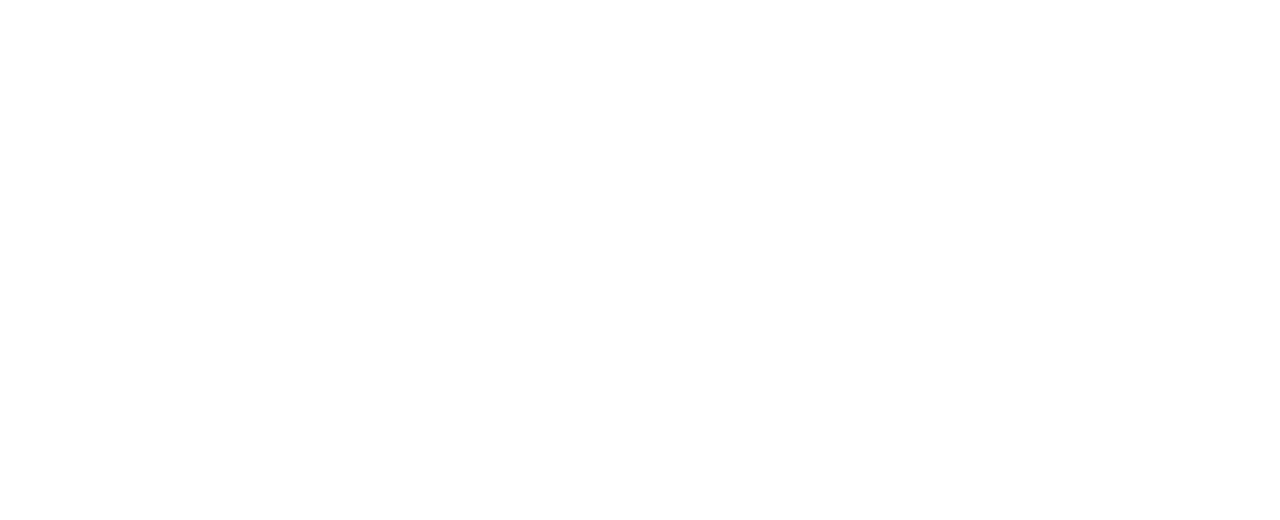
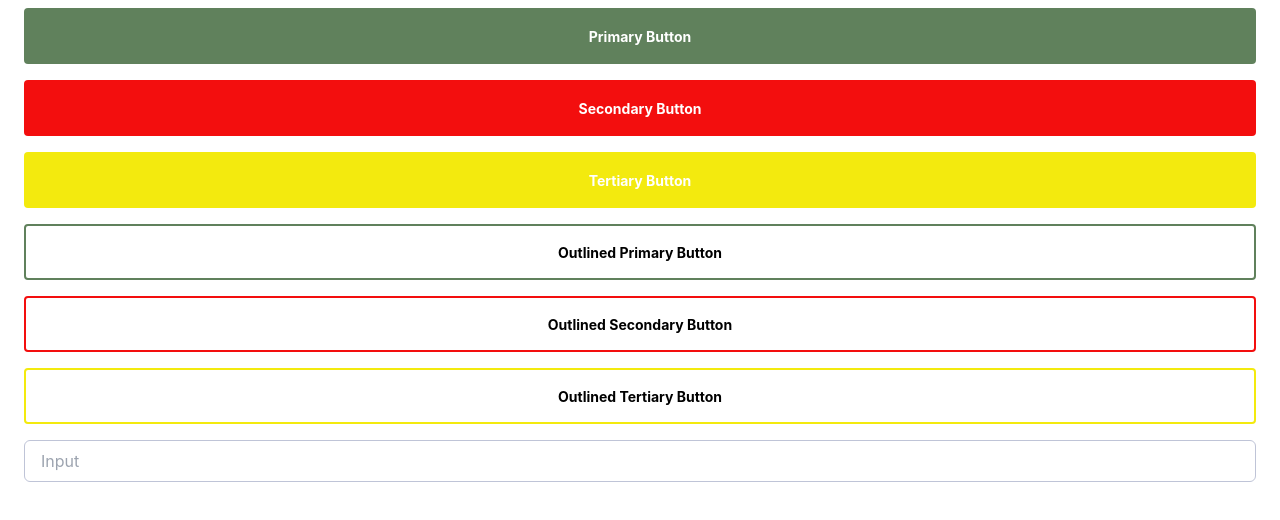
Before and after one commit to Encontrar-Pets/frontend, a React (Create React App) app: page /playbook in a window 1280 px wide. Before the commit this address had no page. Shown: the top 520 px of the page. Built offline with nearby package versions, Linux system fonts and the light colour scheme.

Commit message:
feat: add playbook

```diff
--- a/src/components/input/index.tsx
+++ b/src/components/input/index.tsx
@@ -8,7 +8,7 @@
 export default function Input(props: InputProps) {
   return (
     <input
-      className={`border-solid border-[1px] border-[#BFC4D7] text-[#71747B] rounded-md py-2 px-4 focus:outline-none ${props.className}`}
+      className={`border-solid border-[1px] border-[#BFC4D7] text-[#71747B] rounded-md py-2 px-4 focus:outline-none ${props.className} mx-6 my-2`}
       placeholder={props.placeholder}
       value={props.value}
       onChange={(e) => props.onChange(e.target.value)}
--- /dev/null
+++ b/src/pages/playbook.tsx
@@ -0,0 +1,61 @@
+import Button from "components/button";
+import Input from "components/input";
+import { useState } from "react";
+
+export default function Playbook() {
+  const [dummyInput, setDummyInput] = useState("");
+
+  return (
+    <div className="flex flex-col justify-center">
+        <Button
+          label={"Primary Button"}
+          onClick={function (): void {
+            throw new Error("Function not implemented.");
+          }}
+          type="filled"
+          variant="primary"
+        ></Button>
+        <Button
+          label={"Secondary Button"}
+          onClick={function (): void {
+            throw new Error("Function not implemented.");
+          }}
+          type="filled"
+          variant="secondary"
+        ></Button>
+        <Button
+          label={"Tertiary Button"}
+          onClick={function (): void {
+            throw new Error("Function not implemented.");
+          }}
+          type="filled"
+          variant="tertiary"
+        ></Button>
+        <Button
+          label={"Outlined Primary Button"}
+          onClick={function (): void {
+            throw new Error("Function not implemented.");
+          }}
+          type="outline"
+          variant="primary"
+        ></Button>
+        <Button
+          label={"Outlined Secondary Button"}
+          onClick={function (): void {
+            throw new Error("Function not implemented.");
+          }}
+          type="outline"
+          variant="secondary"
+        ></Button>
+        <Button
+          label={"Outlined Tertiary Button"}
+          onClick={function (): void {
+            throw new Error("Function not implemented.");
+          }}
+          type="outline"
+          variant="tertiary"
+        ></Button>
+        <Input placeholder={"Input"} value={dummyInput} onChange={(e) => setDummyInput(e)}></Input>
+    </div>
+  );
+}
--- a/src/routes.tsx
+++ b/src/routes.tsx
@@ -1,12 +1,14 @@
 import { BrowserRouter as Router, Routes, Route } from 'react-router-dom';
 
 import Home from "./pages/home";
+import Playbook from './pages/playbook';
 
 export default function AppRoutes() {
   return (
     <Router>
       <Routes>
         <Route path='/' element={<Home />} />
+        <Route path='/playbook' element={<Playbook />} />
       </Routes>
     </Router>
   )
```
